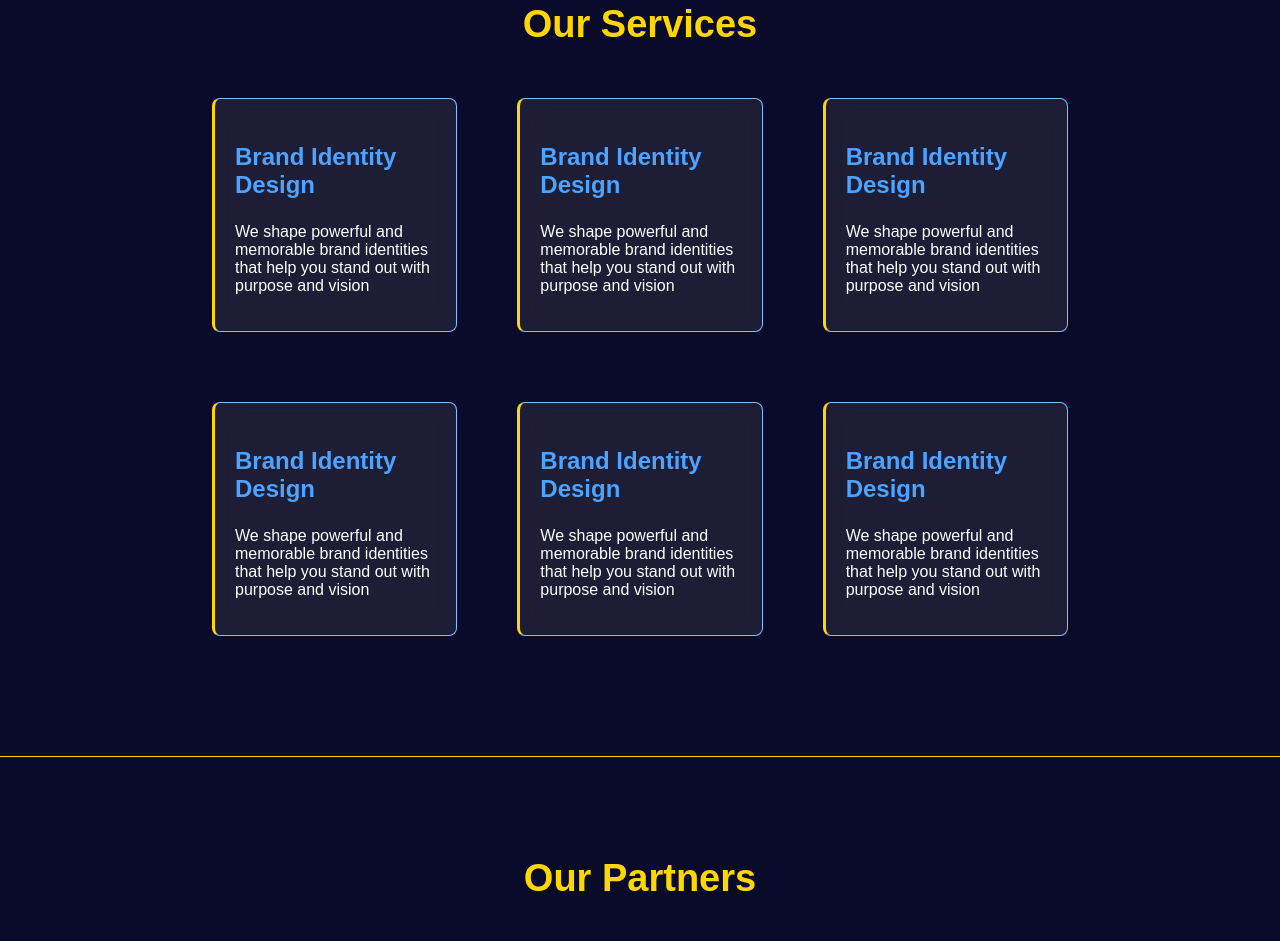
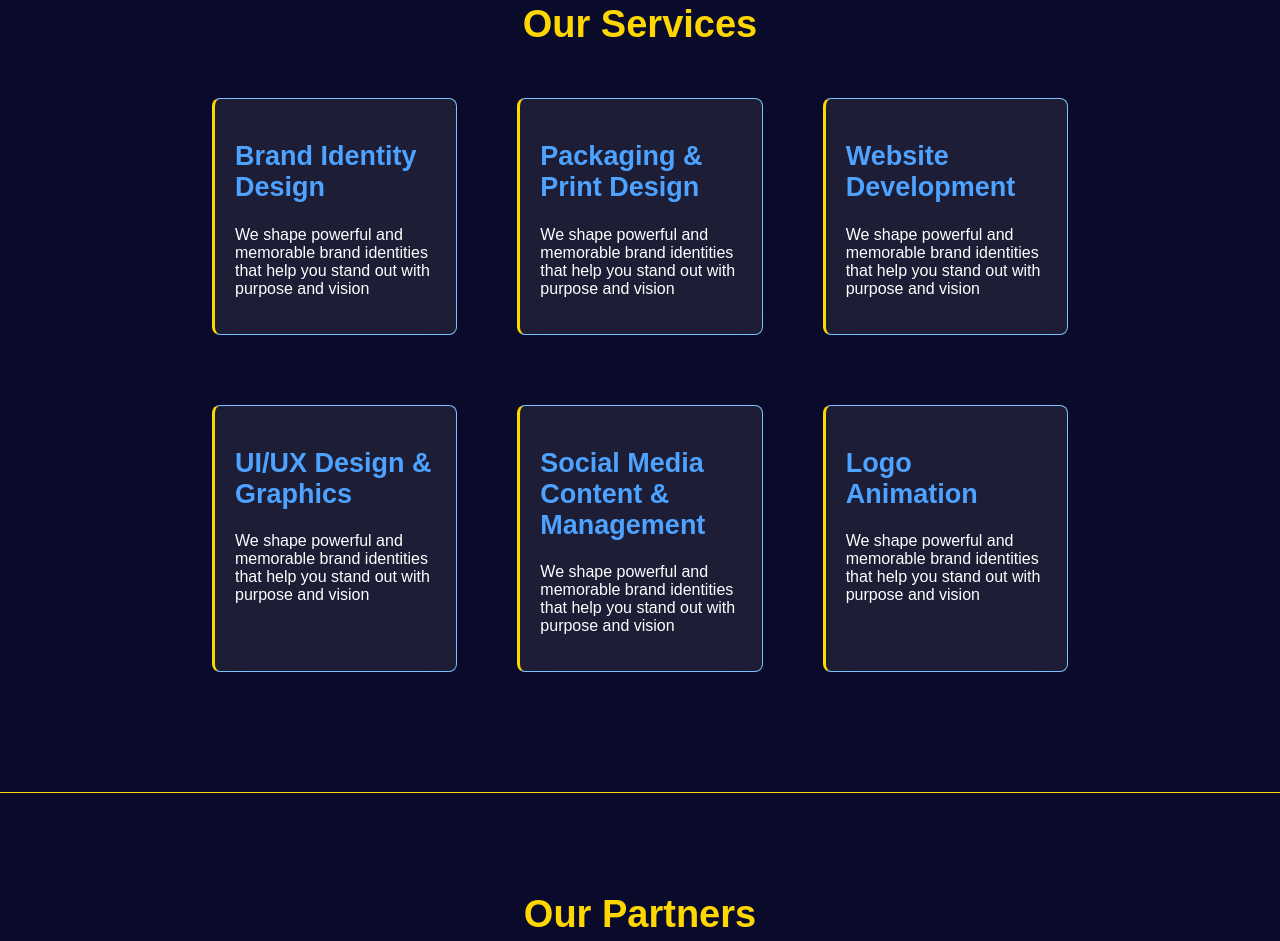
Before and after one commit to rayankhalid2005/Projeect, a plain HTML site: page index.html in a window 1280 px wide. Shown: the part 1494-2435 px from the top of the page. Drawn offline with Linux system fonts and the light colour scheme; a script that the page names is missing.

Commit message:
Revise services section and fix duplicates
Updated service section with new service offerings and corrected duplicate entries.

```diff
--- a/index.html
+++ b/index.html
@@ -46,29 +46,29 @@
             <h1 class="about_text" style="text-align: center;">Our Services</h1>
             <div class="par_container">
             <div class="container , glass-box ">
-                <h3>Brand Identity Design</h3>
+                <h2>Brand Identity Design</h2>
                 <p>We shape powerful and memorable brand identities that help you stand out with purpose and vision</p>
             </div>
             <div class="container">
-                <h3>Brand Identity Design</h3>
+                <h2>Packaging & Print Design</h2>
                 <p>We shape powerful and memorable brand identities that help you stand out with purpose and vision</p>
             </div>
             <div class="container">
-                <h3>Brand Identity Design</h3>
+                <h2>Website Development</h2>
                 <p>We shape powerful and memorable brand identities that help you stand out with purpose and vision</p>
             </div>
             </div>
             <div class="par_container">
             <div class="container">
-                <h3>Brand Identity Design</h3>
+                <h2>UI/UX Design & Graphics</h2>
                 <p>We shape powerful and memorable brand identities that help you stand out with purpose and vision</p>
             </div>
             <div class="container">
-                <h3>Brand Identity Design</h3>
+                <h2>Social Media Content & Management</h2>
                 <p>We shape powerful and memorable brand identities that help you stand out with purpose and vision</p>
             </div>
             <div class="container">
-                <h3>Brand Identity Design</h3>
+                <h2>Logo Animation</h2>
                 <p>We shape powerful and memorable brand identities that help you stand out with purpose and vision</p>
             </div>
             </div>
```
